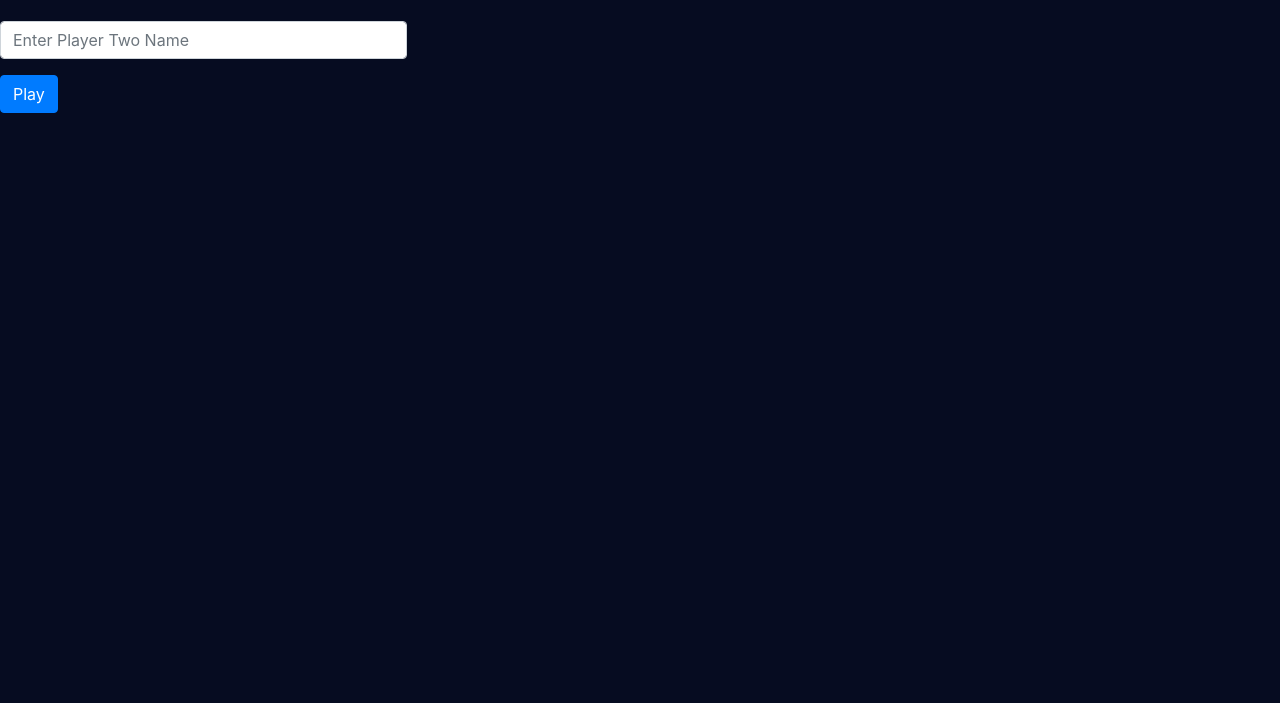
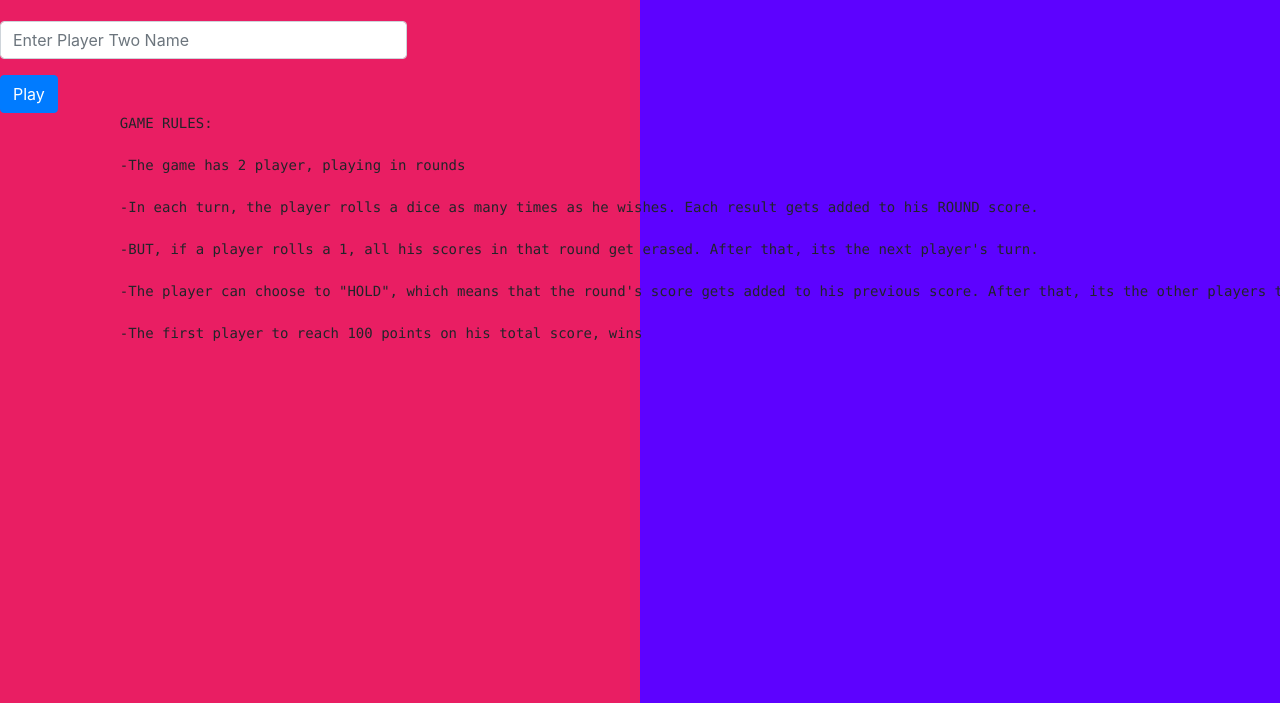
Before and after one commit to Gaks98/pig-dice, a plain HTML site: page index2.html in a window 1280 px wide. Shown: the part 97-800 px from the top of the page. Drawn offline with nearby package versions, Linux system fonts and the light colour scheme; a web font is replaced by a local one.

Commit message:
added game rules

```diff
--- a/css/styles.css
+++ b/css/styles.css
@@ -1,7 +1,11 @@
 body{
-    background: #060c21;
+    background: -webkit-linear-gradient(left,#e91e63, #e91e63 50%, #5d02ff 30%, #5d02ff);
+    ,
     color: #fff;
 }
 .image-dices{
     height: 100px;
 }
+#player1,#player2{
+    margin-top: 15%;
+}
--- a/index2.html
+++ b/index2.html
@@ -10,8 +10,8 @@
     <link rel="stylesheet" type="text/css" href="css/styles.css">
     <script src="https://code.jquery.com/jquery-3.3.1.js"
         integrity="sha256-2Kok7MbOyxpgUVvAk/HJ2jigOSYS2auK4Pfzbm7uH60=" crossorigin="anonymous"></script>
-        <script src="https://unpkg.com/sweetalert/dist/sweetalert.min.js"></script>
-        <script src="js/scripts.js"></script>
+    <script src="https://unpkg.com/sweetalert/dist/sweetalert.min.js"></script>
+    <script src="js/scripts.js"></script>
     <script type="text/javascript">
     </script>
 </head>
@@ -27,8 +27,25 @@
                 <input type="text" required class=" player2 form-control" name="Player2"
                     placeholder="Enter Player Two Name" value="">
             </form>
-            <button type="submit" id="play" class="btn btn-primary play"name="submit">Play</button>
+            <button type="submit" id="play" class="btn btn-primary play" name="submit">Play</button>
         </div>
+        <div class="box">
+            <div class="toggle"><span></span></div>
+        <pre>
+                GAME RULES:
+
+                -The game has 2 player, playing in rounds
+
+                -In each turn, the player rolls a dice as many times as he wishes. Each result gets added to his ROUND score.
+
+                -BUT, if a player rolls a 1, all his scores in that round get erased. After that, its the next player's turn.
+
+                -The player can choose to "HOLD", which means that the round's score gets added to his previous score. After that, its the other players turn
+
+                -The first player to reach 100 points on his total score, wins
+        </pre>
+    </div>
+
     </div>
 
 
```
Also changed, not shown: index1.html (+0 -17 lines).
